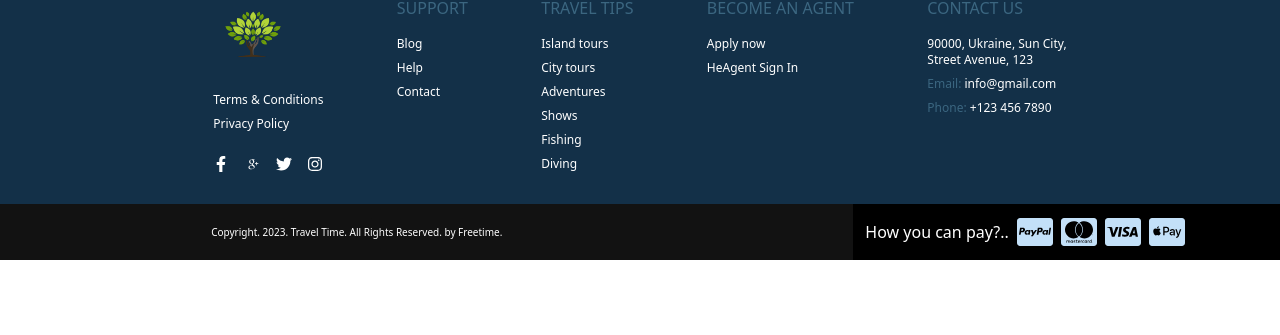
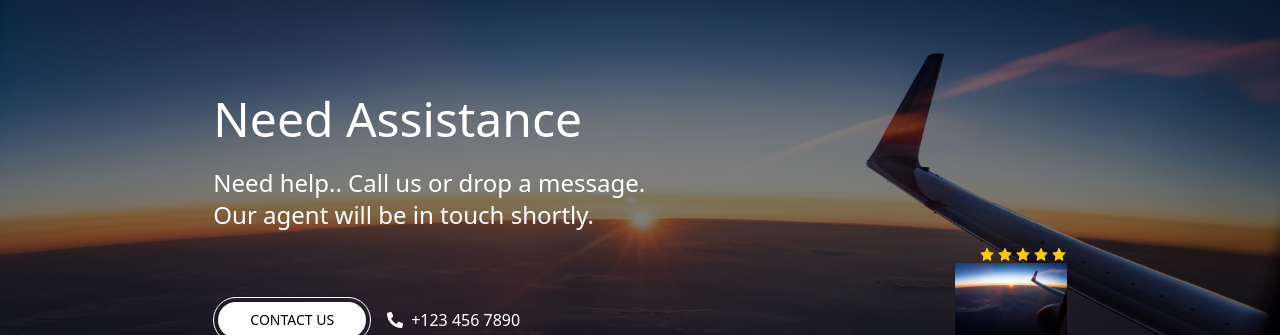
Before and after one commit to freetimezp/js-travel-10, a React (Vite) app: page / in a window 1280 px wide. Shown: the part 2465-2800 px from the top of the page. Before the commit the page ends 2725 px from the top, so only its background shows below. Built offline with nearby package versions, Linux system fonts and the light colour scheme.

Commit message:
08. js-travel-10. Assistance Component.

```diff
--- /dev/null
+++ b/src/components/Assistance.jsx
@@ -0,0 +1,60 @@
+import { AiFillStar } from "react-icons/ai";
+import { FaPhone } from "react-icons/fa";
+
+
+const Assistance = () => {
+    return (
+        <div className="bg-[url('/assets/assist-1.jpg')] bg-no-repeat bg-cover h-[70vh] z-0
+            text-white relative before:absolute before:top-0 before:left-0 before:w-full
+            before:h-full before:bg-[#000]/50">
+            <div className="h-full lg:w-2/3 mx-auto flex flex-col justify-center relative z-50">
+                <h1 className="font-medium lg:text-5xl text-3xl lg:text-left text-center">
+                    Need Assistance
+                </h1>
+                <p className="lg:text-2xl mt-6 mb-4 lg:text-left text-center">
+                    Need help.. Call us or drop a message. <br />
+                    Our agent will be in touch shortly.
+                </p>
+
+                <div className="lg:flex justify-between items-center">
+                    <div className="flex gap-x-4 lg:justify-between lg:px-0 px-3">
+                        <span className="rounded-full border border-white flex flex-col
+                        items-center gap-4 p-1">
+                            <button className="bg-white rounded-full text-black text-sm
+                            font-medium px-8 py-2 h-full uppercase">
+                                Contact us
+                            </button>
+                        </span>
+                        <button className="rounded-full hoverBtn flex items-center gap-2">
+                            <FaPhone className="rotate-90" />
+                            <p>
+                                +123 456 7890
+                            </p>
+                        </button>
+                    </div>
+
+                    <span className="flex flex-col items-end lg:p-0 p-3">
+                        <div className="flex items-end justify-end gap-x-[2px]">
+                            {[...Array(5)].map((_, index) => {
+                                return (
+                                    <AiFillStar key={index} className="fill-[#ffcc02]" />
+                                )
+                            })}
+                        </div>
+                        <div className="flex flex-col items-end justify-end">
+                            <img src="/assets/assist-1.jpg" alt="assistance" className="w-28" />
+                            <p className="text-4xl">
+                                Tripadvisor
+                            </p>
+                        </div>
+                        <p className="uppercase text-xs text-white">
+                            based on guest review
+                        </p>
+                    </span>
+                </div>
+            </div>
+        </div>
+    );
+}
+
+export default Assistance;
--- a/src/pages/Home.jsx
+++ b/src/pages/Home.jsx
@@ -4,6 +4,7 @@ import Search from "../components/Search";
 import Footer from "../components/Footer";
 import Destinations from "../components/Destinations";
 import Recommended from "../components/Recommended";
+import Assistance from "../components/Assistance";
 
 const Home = () => {
     return (
@@ -15,6 +16,7 @@ const Home = () => {
                 <Search />
                 <Destinations />
                 <Recommended />
+                <Assistance />
             </main>
 
             <Footer />
```
Also changed, not shown: public/assets/assist-1.jpg (added).
